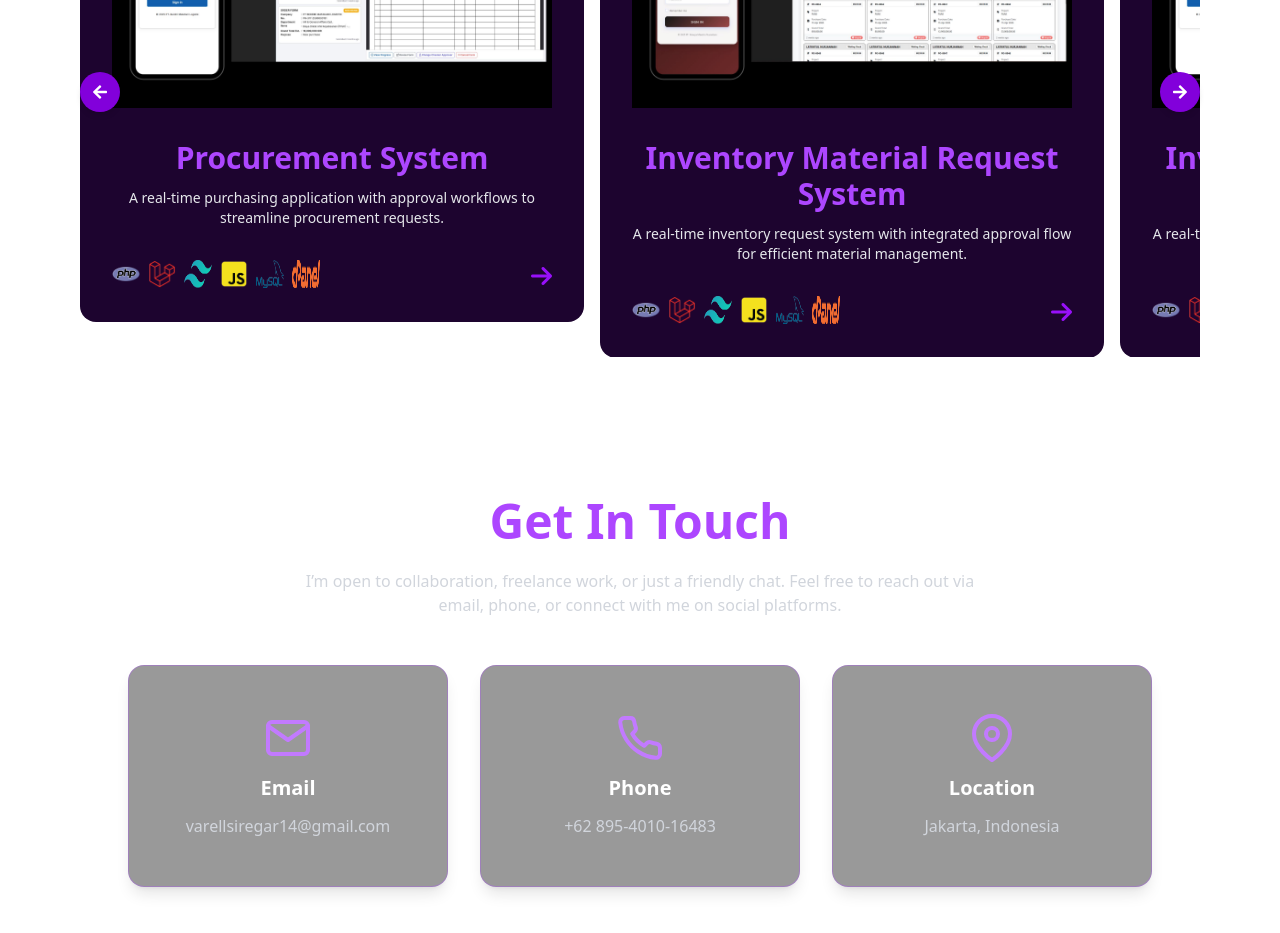
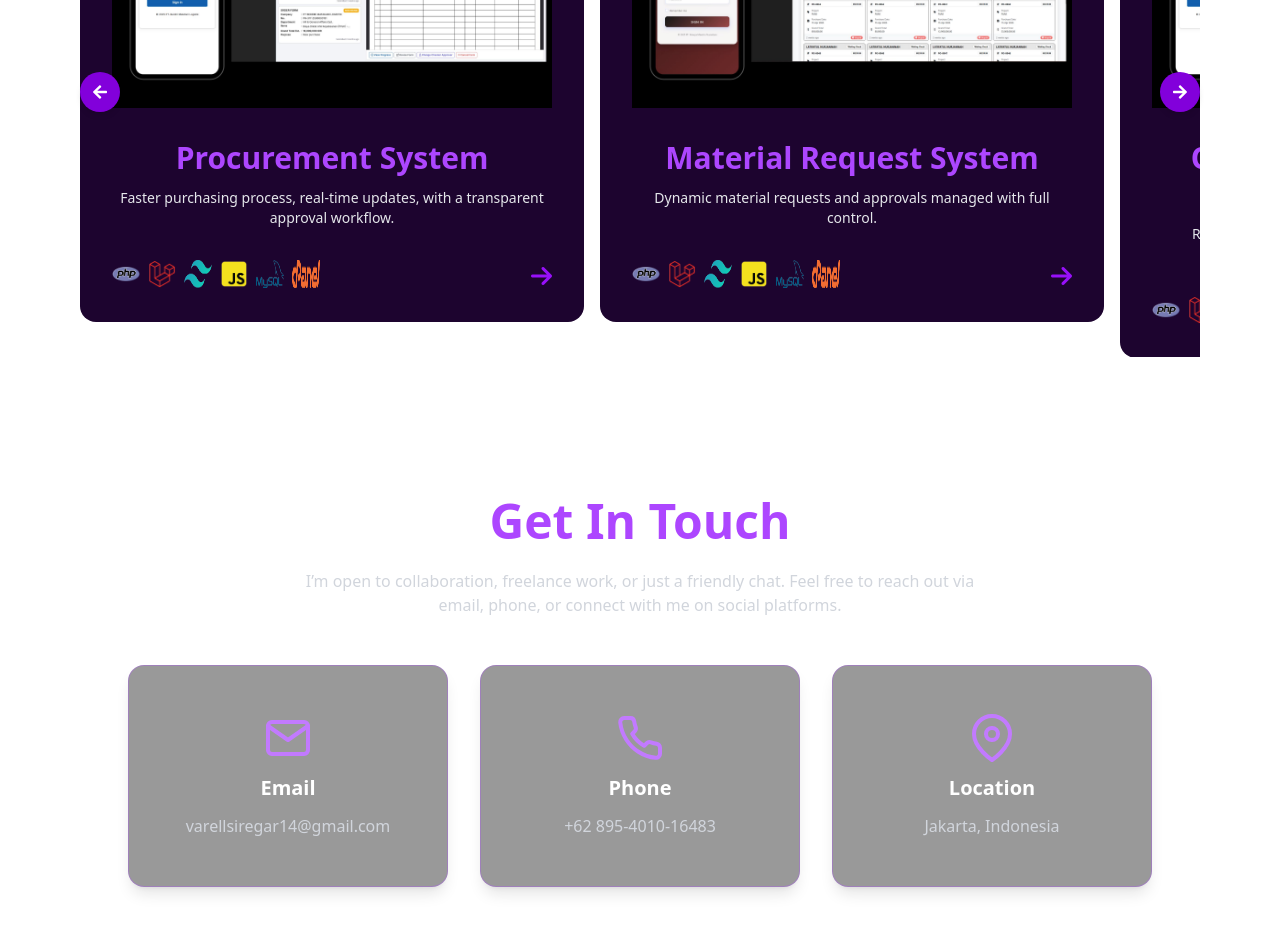
Before and after one commit to varells14/portofolio-varell, a React (Vite) app: page / in a window 1280 px wide. Shown: the part 3680-4613 px from the top of the page. Built offline with nearby package versions, Linux system fonts and the light colour scheme.

Commit message:
update Modern Last13

```diff
--- a/src/assets/components/sections/Projects/ProjectsSection.jsx
+++ b/src/assets/components/sections/Projects/ProjectsSection.jsx
@@ -31,7 +31,7 @@ const ProjectsSection = () => {
         id: 'quotation',
         imageSrc: './images/project3.webp',
         techIcons: ['./images/php.png', './images/laravel.png', './images/tailwind.png', './images/javascript.png', './images/mysql.png', './images/cpanel.png'],
-        liveSiteLink: 'https://maestroapps.my.id/login',
+        liveSiteLink: 'https://quot.logisteed.id/login',
         category: 'fullstack',
       },
     ],
--- a/src/locales/en/projects.json
+++ b/src/locales/en/projects.json
@@ -7,16 +7,17 @@
   "no_project": "No projects found in this category.",
   "projects_content": {
     "procurement": {
-      "title": "Procurement System",
-      "description": "A real-time purchasing application with approval workflows to streamline procurement requests."
-    },
-    "inventory": {
-      "title": "Inventory Material Request System",
-      "description": "A real-time inventory request system with integrated approval flow for efficient material management."
-    },
-    "quotation": {
-      "title": "Inventory Material Request System",
-      "description": "A real-time inventory request system with integrated approval flow for efficient material management."
-    }
+  "title": "Procurement System",
+  "description": "Faster purchasing process, real-time updates, with a transparent approval workflow."
+},
+"inventory": {
+  "title": "Material Request System",
+  "description": "Dynamic material requests and approvals managed with full control."
+},
+"quotation": {
+  "title": "Quotation Management System",
+  "description": "Real-time quotation tracking per PIC for more effective collaboration."
+}
+
   }
 }
--- a/src/locales/id/projects.json
+++ b/src/locales/id/projects.json
@@ -9,13 +9,18 @@
   },
   "no_project": "Tidak ada proyek dalam kategori ini.",
   "projects_content": {
-    "rinema": {
-      "title": "Procurement System",
-      "description": "Aplikasi pembelian real-time dengan alur kerja persetujuan untuk mempermudah permintaan pengadaan."
-    },
-    "filmPage": {
-      "title": "Inventory Material Request System",
-      "description": "Sistem permintaan persediaan real-time dengan alur persetujuan terintegrasi untuk pengelolaan material yang efisien."
-    }
+    "procurement": {
+  "title": "Sistem Procurement",
+  "description": "Proses pembelian lebih cepat, real-time, dengan alur persetujuan yang transparan."
+},
+"inventory": {
+  "title": "Sistem Permintaan Material",
+  "description": "Permintaan dan persetujuan material dikelola dinamis dengan kontrol penuh."
+},
+"quotation": {
+  "title": "Sistem Manajemen Quotation",
+  "description": "Pelacakan status quotation per PIC secara real-time untuk kolaborasi lebih efektif."
+}
+
   }
 }
```
